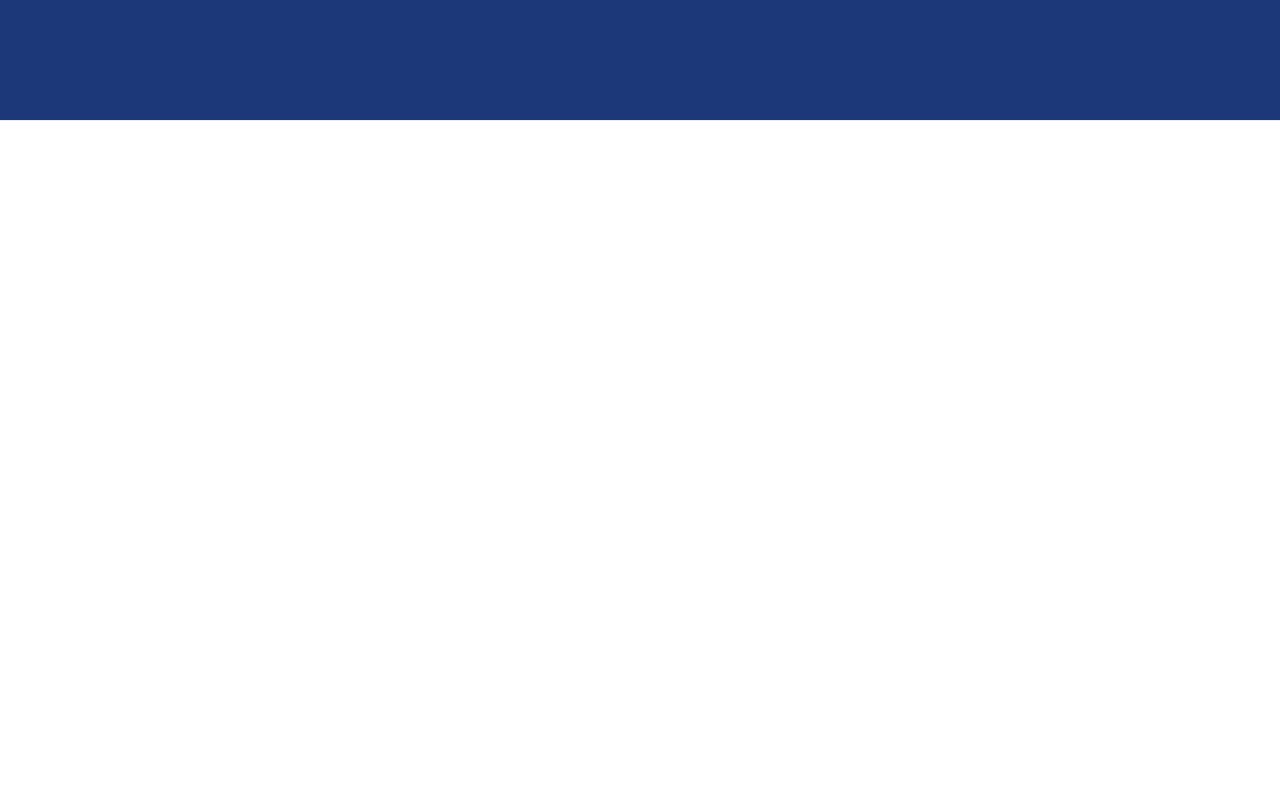
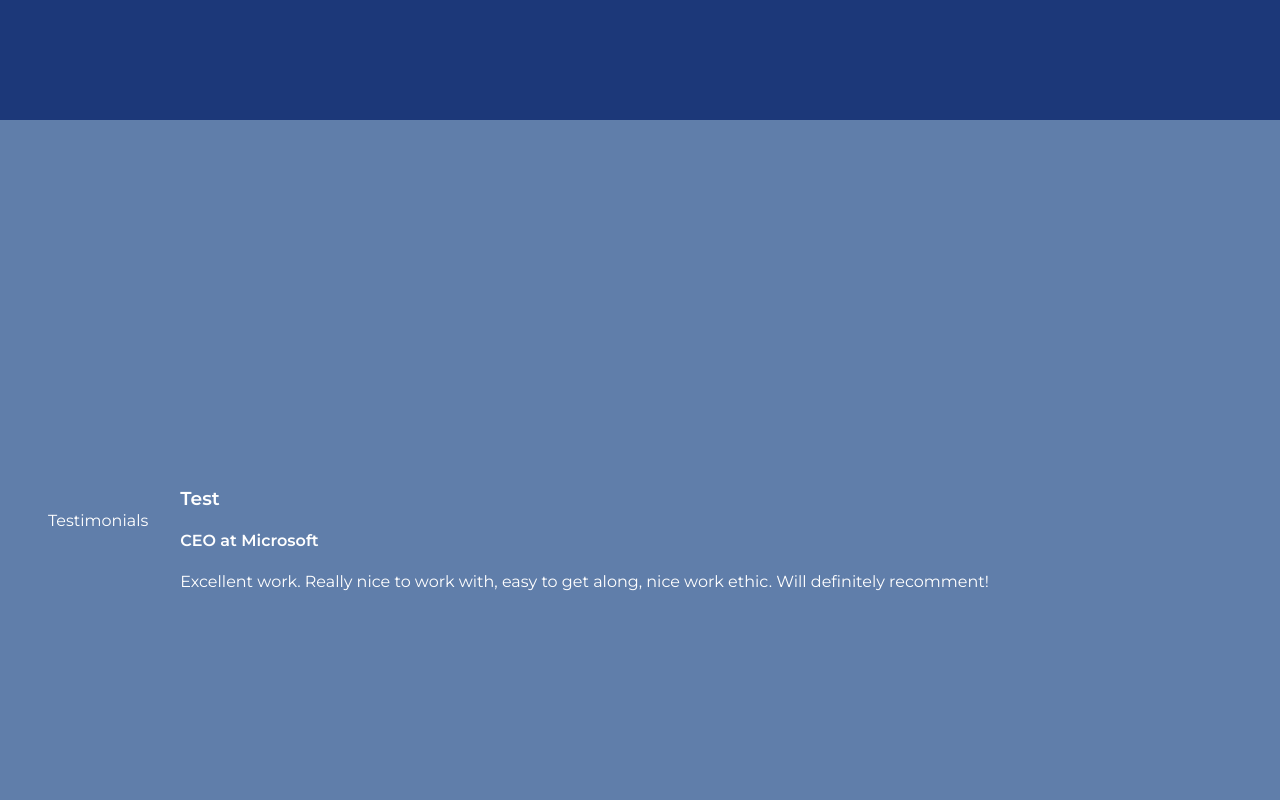
Before and after one commit to BazanAlexandro/bazan-tech-web, a Next.js app: page / in a window 1280 px wide. Shown: the part 1480-2280 px from the top of the page. Before the commit the page ends 1665 px from the top, so only its background shows below. Built offline with nearby package versions, Linux system fonts and the light colour scheme.

Commit message:
testimonials section draft

```diff
--- a/components/home/sections/Perks/index.tsx
+++ b/components/home/sections/Perks/index.tsx
@@ -6,7 +6,7 @@ import * as Styles from './styles'
  * 2. Sophisticated website maintenance / support - finishing something in works, bugfixing
  */
 
-const Perks = () => {
+const PerksSection = () => {
 	return (
 		<Styles.Root>
 			<Styles.Bullet>
@@ -33,4 +33,4 @@ const Perks = () => {
 	)
 }
 
-export default Perks
+export default PerksSection
--- /dev/null
+++ b/components/home/sections/Testimonials/components/Testimonial.tsx
@@ -0,0 +1,50 @@
+import styled from 'styled-components'
+import { TestimonialType } from '../../../../../types/Testimonial'
+
+type Props = {
+	item: TestimonialType
+}
+
+const Root = styled.div`
+	display: flex;
+	flex-direction: column;
+`
+
+const HeroTitle = styled.div``
+
+const Img = styled.img``
+
+const CompanyImg = styled.img``
+
+const Author = styled.h3``
+
+const AuthorPosition = styled.h4``
+
+const Text = styled.div``
+
+const Testimonial = ({
+	item
+}: Props) => {
+	return (
+		<Root>
+			<HeroTitle>
+				<Img />
+				<CompanyImg />
+
+				<Author>
+					{item.author}
+				</Author>
+
+				<AuthorPosition>
+					{item.authorPosition} at {item.company}
+				</AuthorPosition>
+			</HeroTitle>
+
+			<Text>
+				{item.text}
+			</Text>
+		</Root>
+	)
+}
+
+export default Testimonial
--- /dev/null
+++ b/components/home/sections/Testimonials/index.tsx
@@ -0,0 +1,31 @@
+import { TestimonialType } from '../../../../types/Testimonial'
+import Testimonial from './components/Testimonial'
+import * as Styles from './styles'
+
+const items: TestimonialType[] = [{
+	author: 'Test',
+	authorImage: '/img.jpg',
+	authorPosition: 'CEO',
+	company: 'Microsoft',
+	companyLink: 'https://www.microsoft.com',
+	companyImage: '/company-img.jpg',
+	text: 'Excellent work. Really nice to work with, easy to get along, nice work ethic. Will definitely recomment!'
+}]
+
+const TestimonialsSection = () => {
+	const list = items.map((it, ind) => (
+		<Testimonial item={it} key={ind} />
+	))
+
+	return (
+		<Styles.Root>
+			Testimonials
+
+			<Styles.TestimonialListRoot>
+				{list}
+			</Styles.TestimonialListRoot>
+		</Styles.Root>
+	)
+}
+
+export default TestimonialsSection
--- /dev/null
+++ b/components/home/sections/Testimonials/styles.tsx
@@ -0,0 +1,15 @@
+import styled from 'styled-components'
+import { COLORS } from '../../../../constants/colors'
+
+export const Root = styled.div`
+	width: 100%;
+	min-height: 100vh;
+	background: ${COLORS.secondary};
+	display: flex;
+	align-items: center;
+	padding: 1em 3em;
+	gap: 2em;`
+
+export const TestimonialListRoot = styled.div`
+	display: flex;
+`
--- a/pages/index.tsx
+++ b/pages/index.tsx
@@ -2,6 +2,7 @@ import type { NextPage } from 'next'
 import Head from 'next/head'
 import Header from '../components/Header'
 import Perks from '../components/home/sections/Perks'
+import TestimonialsSection from '../components/home/sections/Testimonials'
 import Welcome from '../components/home/sections/Welcome'
 import styles from '../styles/Home.module.css'
 
@@ -21,6 +22,7 @@ const Home: NextPage = () => {
         <Header />
         <Welcome />
         <Perks />
+        <TestimonialsSection />
       </main>
 
       <footer className={styles.footer}>
--- /dev/null
+++ b/types/Testimonial.tsx
@@ -0,0 +1,9 @@
+export type TestimonialType = {
+	author: string
+	authorPosition: string
+	authorImage: string
+	company: string
+	companyImage: string
+	companyLink: string
+	text: string
+}
```
Also changed, not shown: components/home/sections/CV/index.tsx (added).
